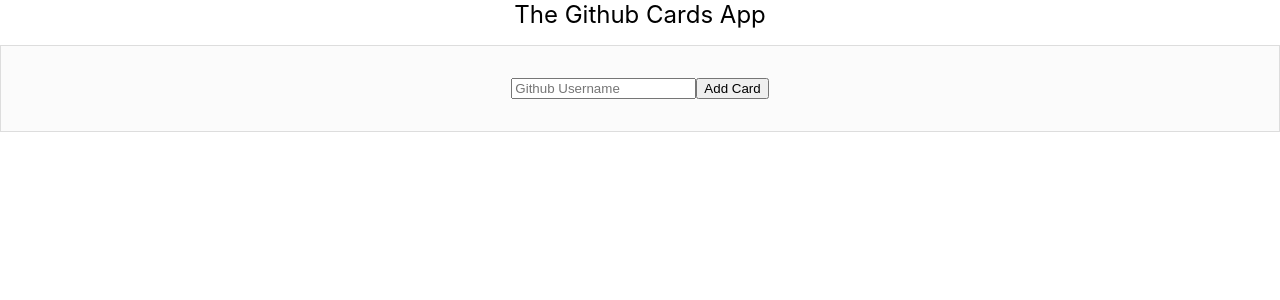
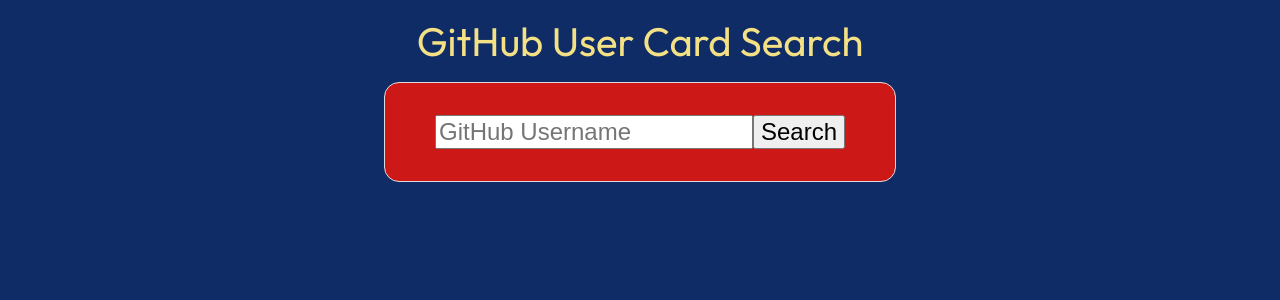
Before and after one commit to magotts/githubcardapp, a React (Create React App) app: page / in a window 1280 px wide. Shown: the top 300 px of the page. Built offline with nearby package versions, Linux system fonts and the light colour scheme.

Commit message:
add styling

```diff
--- a/src/App.css
+++ b/src/App.css
@@ -1,33 +1,83 @@
+@import url('https://fonts.googleapis.com/css2?family=Outfit&display=swap');
 
+html {
+  background-color: #0F2C67;
+
+}
+
+body {
+  font-family: 'Outfit', sans-serif;
+}
 .github-profile {
-	margin: 3rem;
+  display: inline;
+  margin-left: 5px;
+  text-align: center;
+}
+
+.flex {
+  display: flex;
+  flex-direction: column;
 }
 
 .profile-img {
-  width: 150px;
+  display: block;
+  margin-left: auto;
+  margin-right: auto;
+  width: 50%;
 }
 
 .profile-info {
-  display: inline-block;
-    margin-left: 12px;
+  display: block;
+  margin-left: 12px;
 }
 
 .profile-name {
   font-size: 1.25rem;
   font-weight: bold;
+  color: #F3950D
 }
 
 form {
+  /* display: inline-block; */
 	border: thin solid #ddd;
-  background-color: #fbfbfb;
+  background-color: #CD1818;
   padding: 2rem;
   margin-bottom: 2rem;
   display: flex;
   justify-content: center;
+  align-items: center;
+  border-radius: 15px;
+  margin-left: 30%;
+  margin-right: 30%;
 }
 
 .header {
-	text-align: center;
-  font-size: 1.5rem;
+  text-align: center;
+  font-size: 2.5rem;
   margin-bottom: 1rem;
+  margin-top: 1rem;
+  color: #F4E185;
 }
+
+button {
+  font-size: 1.5em;
+}
+
+input {
+  font-size: 1.5em;
+}
+
+.gitbox {
+  margin-left: auto;
+  margin-right: auto;
+  width: 18em;
+  border: 10px solid white;
+  margin-bottom: 20px;
+  padding-bottom: 15px;
+}
+
+.profile-name a {
+  color: white;
+  cursor: pointer;
+  text-decoration: none;
+}
--- a/src/App.js
+++ b/src/App.js
@@ -36,8 +36,8 @@
 
   render() {
     return (
-      <div>
-        <div className="header">The Github Cards App</div>
+      <div className="flex">
+        <div className="header">GitHub User Card Search</div>
         <Form onSubmit={this.addNewProfile} />
         <CardList profiles={this.state.profiles} />
       </div>
--- a/src/Card.js
+++ b/src/Card.js
@@ -5,6 +5,7 @@
 
   console.log(props);
   return (
+    <div className="gitbox">
     <div className="github-profile">
       <img className="profile-img" src={props.avatar_url} alt="profile pic" />
       <div className="profile-info">
@@ -12,8 +13,10 @@
         <div className="profile-name">Name: {props.name}</div>
         <div className="company">{props.company}</div>
         <div className="profile-name">{props.location}</div>
+        <div className="profile-name"><a href={props.html_url} target="_blank">GitHub</a></div>
 
       </div>
+    </div>
     </div>
   );
 };
--- a/src/Form.js
+++ b/src/Form.js
@@ -17,10 +17,10 @@
         type="text"
         value={username}
         onChange={(event) => setUsername(event.target.value)}
-        placeholder="Github Username"
+        placeholder="GitHub Username"
         required
       />
-      <button>Add Card</button>
+      <button>Search</button>
     </form>
   );
 };
```
